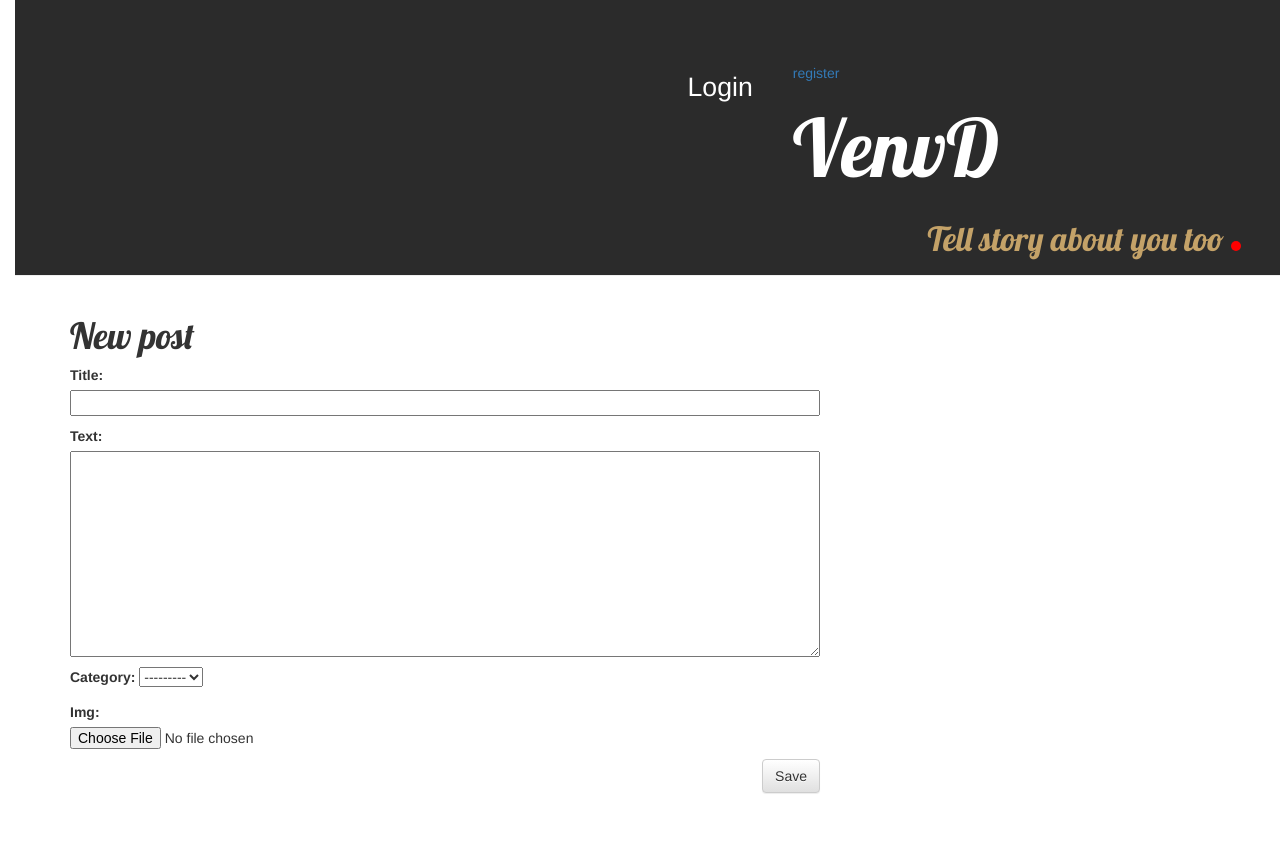
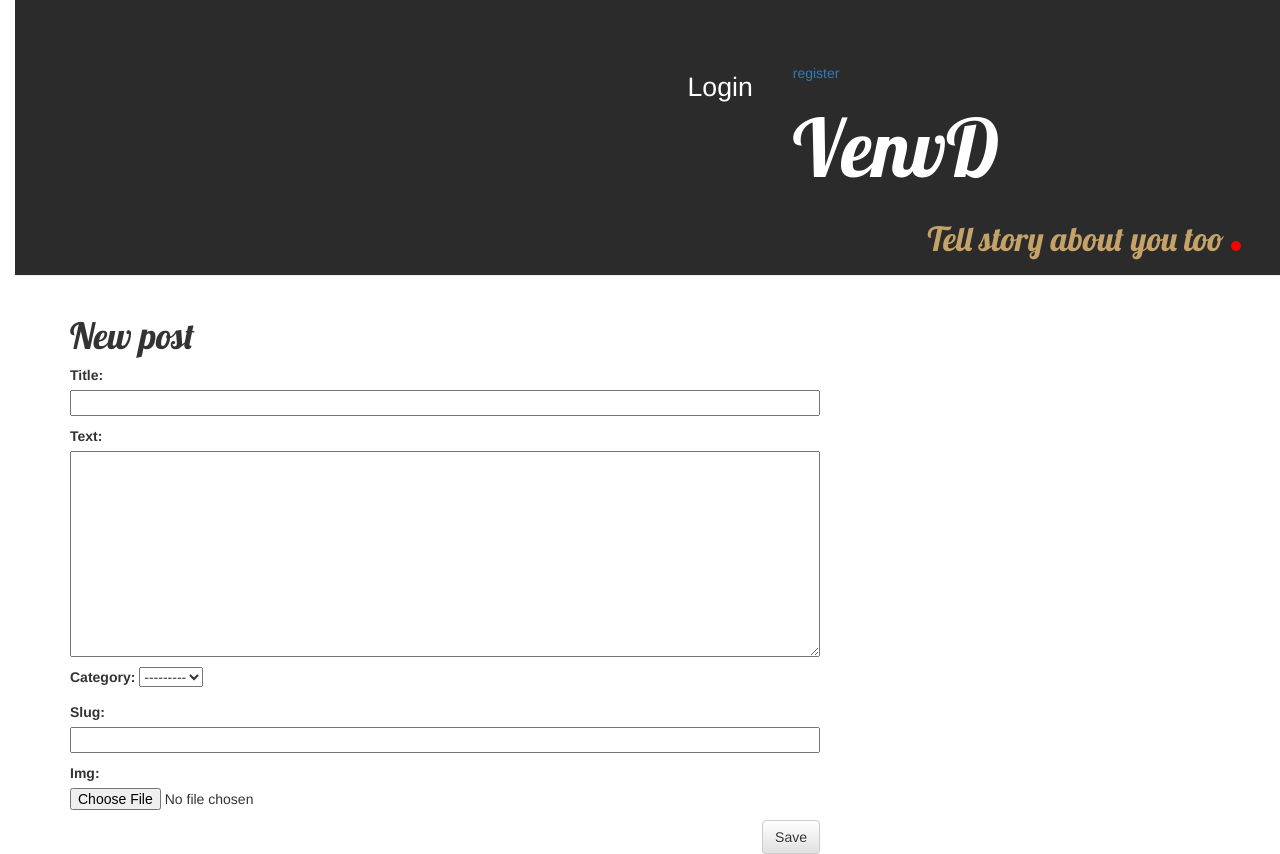
Before and after one commit to Dmitriy1912E/my-first-blog, a Django app: page /post/new/ in a window 1280 px wide. Before the commit the page ends 794 px from the top, so only its background shows below. Run offline with Django 3.2, Linux system fonts and the light colour scheme; data that the repository does not hold is empty; some libraries are stand-ins or nearby versions.

Commit message:
Blog categories

```diff
--- a/blog/forms.py
+++ b/blog/forms.py
@@ -12,7 +12,7 @@ class PostForm(forms.ModelForm):
 
     class Meta:
         model = Post
-        fields = ('title', 'text', 'category', 'img')  # попробуй сюда добавить img
+        fields = ('title', 'text', 'category', 'slug', 'img')  # попробуй сюда добавить img
 
 
 class AuthForm(forms.Form):
--- a/blog/models.py
+++ b/blog/models.py
@@ -2,6 +2,20 @@ from django.db import models
 from mptt.models import MPTTModel, TreeForeignKey
 from django.db.models import DateTimeField
 from django.conf import settings
+
+
+class Tag(models.Model):
+    created_at = models.DateTimeField(auto_now_add=True, verbose_name="Created at")
+    updated_at = models.DateTimeField(auto_now=True, verbose_name="Updated at")
+    slug = models.CharField(max_length=30, verbose_name="Tags")
+
+    class Meta:
+        verbose_name = "Tag"
+        verbose_name_plural = "Tags"
+        ordering = ['slug']
+
+    def __str__(self):
+        return self.slug
 
 
 class Category(models.Model):
@@ -26,6 +40,7 @@ class Post(models.Model):
 
     author = models.ForeignKey('auth.User', on_delete=models.CASCADE, related_name='posts')
     category = models.ForeignKey('Category', on_delete=models.CASCADE, related_name='posts')
+    slug = models.CharField(max_length=200)
     title = models.CharField(max_length=200)
     text = models.TextField()
     created_date = models.DateTimeField(auto_now_add=True)
--- a/blog/static/css/blog.css
+++ b/blog/static/css/blog.css
@@ -97,3 +97,9 @@ h1, h2, h3, h4 {
     width: 100%;
     color: #6DDCBD;
 }
+
+.categories{
+    color: #ffffff;
+    width: 50px;
+    padding: 50px -600px 70px 40px;
+}
--- a/blog/templates/blog/base.html
+++ b/blog/templates/blog/base.html
@@ -20,9 +20,9 @@
             <h3><a href="{% url 'post_new' %}" class="story">Tell story about you too <span class="dot"></span></a></h3>
 
 
-          <div class="categories">
-            {% for title in categories %}
-                <a href="{% url 'category_detail' category=posts.category %}" class="categories"> {{ title.title }}</a>
+          <div class="left-list">
+            {% for t in categories %}
+           <a href="{% url 'category_detail' pk=t.pk%}">{{ t.title }}</a>
             {% endfor %}
           </div>
         </div>
--- a/blog/urls.py
+++ b/blog/urls.py
@@ -5,7 +5,7 @@ from django.conf.urls.static import static
 
 urlpatterns = [
 
-    url(r'^category/(?P<category>\d+)/$', views.category_detail, name='category_detail'),
+    url(r'^category/(?P<pk>\d+)/posts/$', views.category_detail, name='category_detail'),
     url(r'^$', views.post_list, name='post_list'),
     url(r'^post/(?P<pk>\d+)/$', views.post_detail, name='post_detail'),
     url(r'^post/new/$', views.post_new, name='post_new'),
--- a/blog/views.py
+++ b/blog/views.py
@@ -23,6 +23,7 @@ from django.contrib.auth.models import User
 from django.core.mail import EmailMessage
 from .forms import ProfileForm
 from .models import Category
+from .models import Tag
 
 
 def home(request):
@@ -58,14 +59,12 @@ def post_permissions(view):
     return _wrap
 
 
-def category_list(request):
-    categories = Category.objects.all()
-    return render(request, 'blog/base.html', {'categories': categories})
+def tag(request, pk):
+    tag = get_object_or_404(Tag, pk=pk)
 
 
 def category_detail(request, pk):
     category = get_object_or_404(Category, pk=pk)
-
     return render(request, 'blog/category_detail.html', {'category': category})
 
 
@@ -87,7 +86,7 @@ def post_new(request):
         post = form.save(commit=False)
         post.author = request.user
         post.save()
-        return redirect('post_detail', pk=post.pk)
+        return redirect('/', pk=post.pk)
 
     return render(request, 'blog/post_edit.html', {'form': form})
 
```
Also changed, not shown: blog/templates/blog/category_detail.html (+13 -12 lines), blog/templates/blog/post_detail.html (+8 -1 lines).
